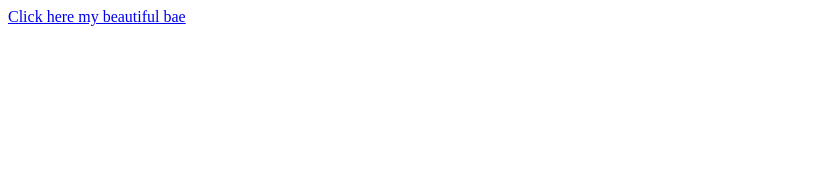
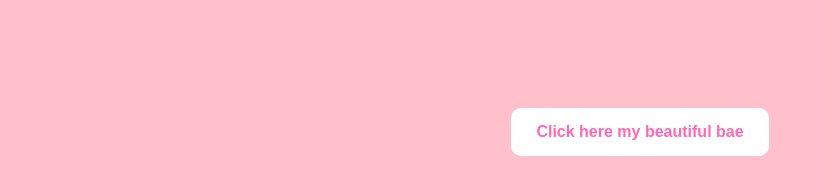
Before and after one commit to Raheemmoud66/bae-website, a website: page index.html in a window 1280 px wide. Shown: the whole page, without its empty margins (0-824 px from the left). Drawn offline with Linux system fonts and the light colour scheme.

Commit message:
Customize website design

```diff
--- a/index.html
+++ b/index.html
@@ -2,6 +2,7 @@
 <html>
 <head>
     <title>My Bae</title>
+    <link rel="stylesheet" href="style.css">
 </head>
 
 <body>
--- /dev/null
+++ b/style.css
@@ -0,0 +1,20 @@
+body {
+    background: pink;
+    text-align: center;
+    font-family: Arial, sans-serif;
+    padding-top: 100px;
+}
+
+h1 {
+    color: white;
+}
+
+a {
+    display: inline-block;
+    background: white;
+    color: hotpink;
+    padding: 15px 25px;
+    text-decoration: none;
+    border-radius: 10px;
+    font-weight: bold;
+}
```
